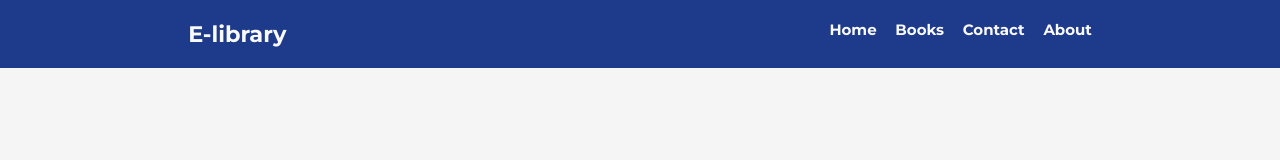
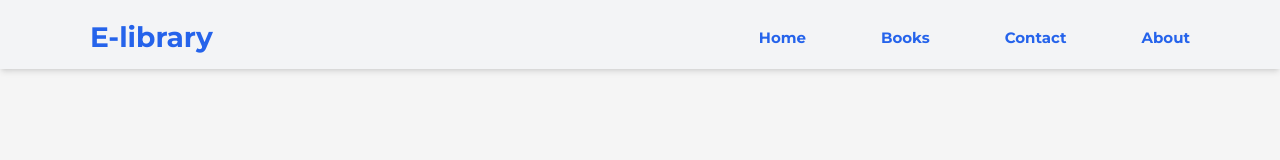
Before and after one commit to E-library-Team/E-library, a plain HTML site: page index.html in a window 1280 px wide. Drawn offline with nearby package versions, Linux system fonts and the light colour scheme.

Commit message:
created navbar

```diff
--- a/index.html
+++ b/index.html
@@ -5,6 +5,8 @@
     <meta http-equiv="X-UA-Compatible" content="IE=edge" />
     <meta name="viewport" content="width=device-width, initial-scale=1.0" />
     <title>E-library</title>
+    <script type="module" src="https://unpkg.com/ionicons@5.5.2/dist/ionicons/ionicons.esm.js"></script>
+<script nomodule src="https://unpkg.com/ionicons@5.5.2/dist/ionicons/ionicons.js"></script>
 
     <!-- CSS ONLY -->
     <script src="https://cdn.tailwindcss.com"></script>
@@ -16,25 +18,25 @@
     <link href="https://fonts.googleapis.com/css2?family=Montserrat:ital,wght@0,100;0,200;0,300;0,400;0,500;0,600;0,700;0,800;0,900;1,100;1,200;1,300;1,400;1,500;1,600;1,700;1,800;1,900&display=swap" rel="stylesheet">
   </head>
   <body>
-
-        <nav class="px-10 py-5 bg-blue-900 text-gray-50 ">
-          <div class="flex justify-between w-3/4 mx-auto">
-            <h1 class="text-2xl font-bold">E-library</h1>
-          <ul class="flex space-x-5 font-bold">
+        <nav class="shadow-md lg:p-4 p-2 bg-gray-100 text-blue-600">
+          <div class="lg:flex lg:justify-between lg:items-center lg:space-y-0 space-y-3 mt-1.5   ">
+            <h1 class="lg:ml-20 lg:text-3xl text-2xl font-bold">E-library</h1>
+            <div class="absolute right-8 top-px lg:hidden  ">
+              <ion-icon id="icon" class="text-4xl" name="menu"></ion-icon>
+            </div>
+          <ul id="navList" class="lg:flex lg:space-y-0 lg:space-x-20 lg:mr-20 lg:font-bold lg:text-3xl space-y-4 hidden ease-in  transition-all  ">
             <li><a href="#">Home</a></li>
             <li><a href="#">Books</a></li>
             <li><a href="#">Contact</a></li>
             <li><a href="#">About</a></li>
           </ul>
+        </div>
         </nav>
-      </div>
 
-        <!-- <div class="col-sm-2">
-          <button class="btn btn-dark desktop">Read Now</button>
-        </div> -->
 
-        <!-- <i class="fa-solid fa-bars"></i> -->
 
+
+<script src="script.js"></script>
 
   </body>
 </html>
--- /dev/null
+++ b/script.js
@@ -0,0 +1,9 @@
+
+const  icon =  document.getElementById("icon")
+const navList = document.getElementById("navList")
+
+icon.addEventListener("click", () => {
+   navList.classList.toggle("hidden")
+
+
+} )
```
